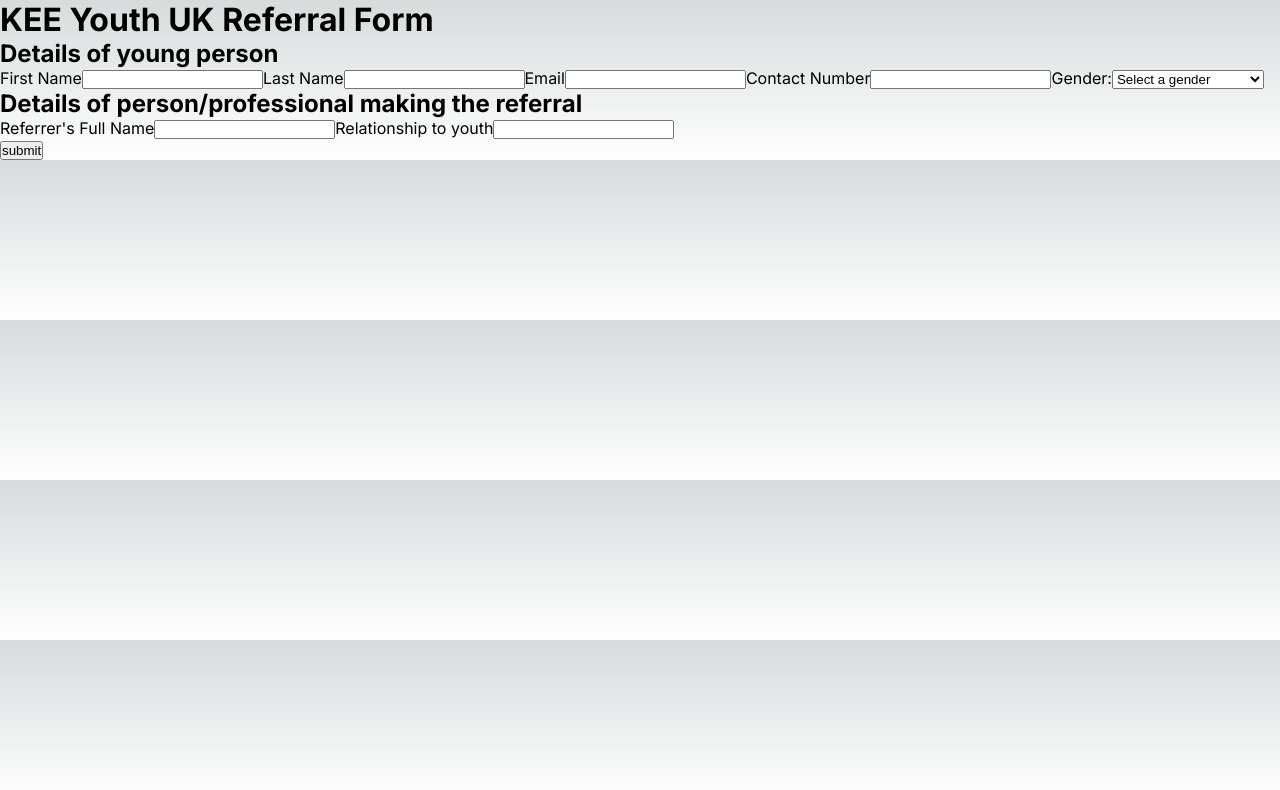
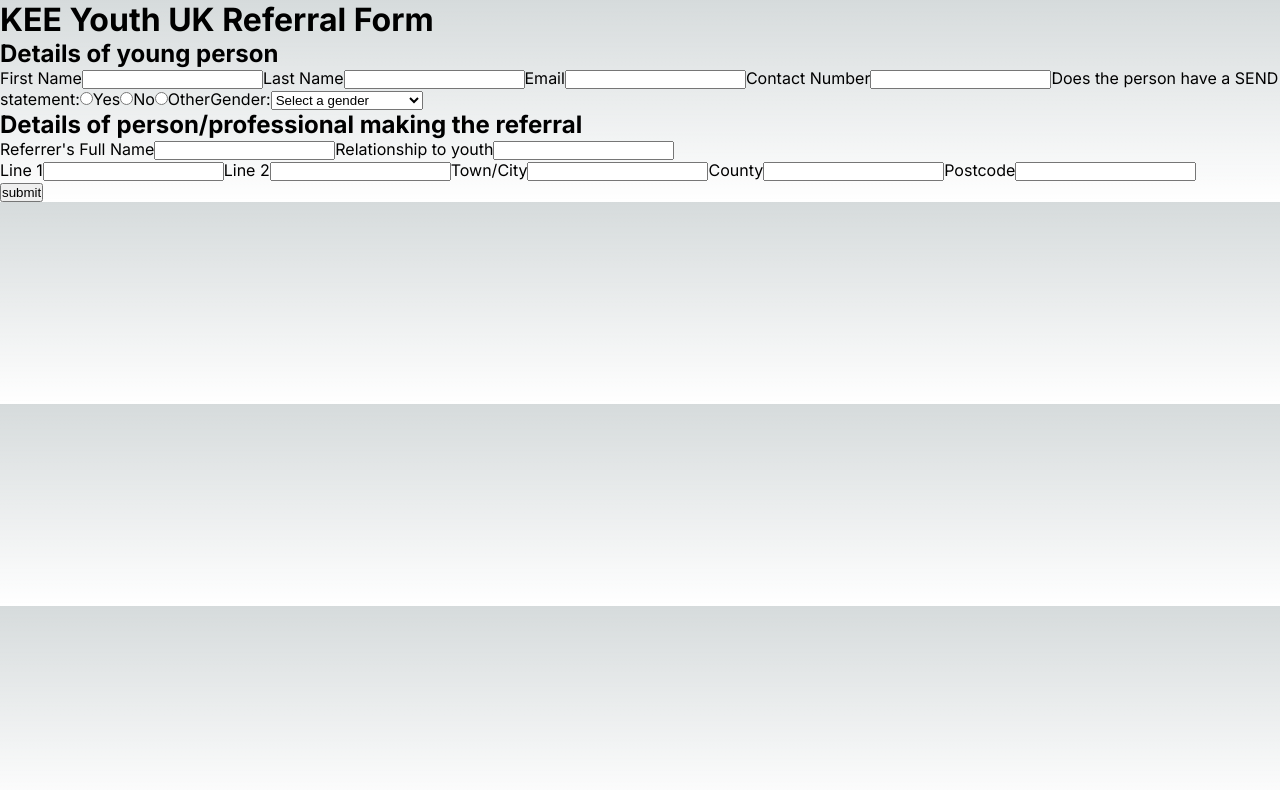
Before and after one commit to ilovethedrama/referral-form, a Next.js app: page /organisations/referrals in a window 1280 px wide. Shown: the top 790 px of the page. Built offline with nearby package versions, Linux system fonts and the light colour scheme.

Commit message:
Feat: Add additional form fields

```diff
--- a/src/components/referral-form/referral-form.tsx
+++ b/src/components/referral-form/referral-form.tsx
@@ -15,11 +15,18 @@
   referrerFullName: string;
   referrerRelationshipType: string;
   reasonForReferral: string;
+  sendStatement: string;
+  sendStatementOther?: string;
+  lineOne?: string;
+  lineTwo?: string;
+  townOrCity?: string;
+  county?: string;
+  postCode?: string;
 };
 
 export default function ReferralForm() {
-  const { register, handleSubmit } = useForm<IReferralFormInput>();
-
+  const { register, handleSubmit, watch } = useForm<IReferralFormInput>();
+  const watchOptionalExtra = watch("sendStatement");
   const onSubmit: SubmitHandler<IReferralFormInput> = (data) => {
     postReferralForm(data);
   };
@@ -38,6 +45,40 @@
           <input {...register("email")} />
           <label>Contact Number</label>
           <input {...register("contactNumber")} />
+          <label>Does the person have a SEND statement:</label>
+          <label htmlFor="send-statement-yes">
+            <input
+              {...register("sendStatement")}
+              type="radio"
+              value="yes"
+              id="send-statement-yes"
+            />
+            Yes
+          </label>
+          <label htmlFor="send-statement-no">
+            <input
+              {...register("sendStatement")}
+              type="radio"
+              value="no"
+              id="send-statement-no"
+            />
+            No
+          </label>
+          <label htmlFor="send-statement-other">
+            <input
+              {...register("sendStatement")}
+              type="radio"
+              value="other"
+              id="send-statement-other"
+            />
+            Other
+          </label>
+          {watchOptionalExtra === "other" && (
+            <>
+              <label>Does the person have alternative assessments:</label>
+              <input {...register("sendStatementOther")} />
+            </>
+          )}
           <label>
             Gender:
             <select {...register("gender")}>
@@ -57,6 +98,18 @@
           <label>Relationship to youth</label>
           <input {...register("referrerRelationshipType")} />
         </div>
+        <div>
+          <label>Line 1</label>
+          <input {...register("lineOne")} />
+          <label>Line 2</label>
+          <input {...register("lineTwo")} />
+          <label>Town/City</label>
+          <input {...register("townOrCity")} />
+          <label>County</label>
+          <input {...register("county")} />
+          <label>Postcode</label>
+          <input {...register("postCode")} />
+        </div>
         <input type="submit" value="submit" />
       </form>
     </div>
```
